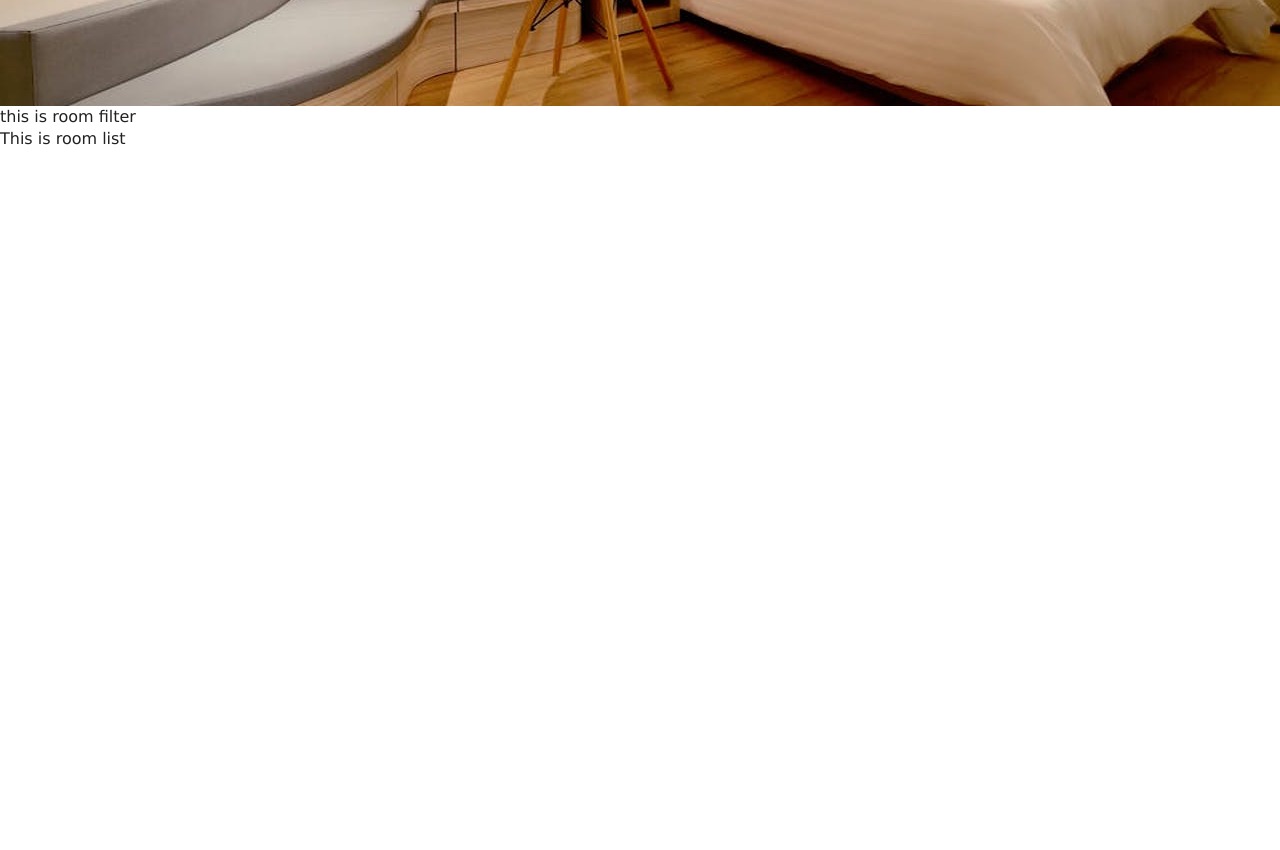
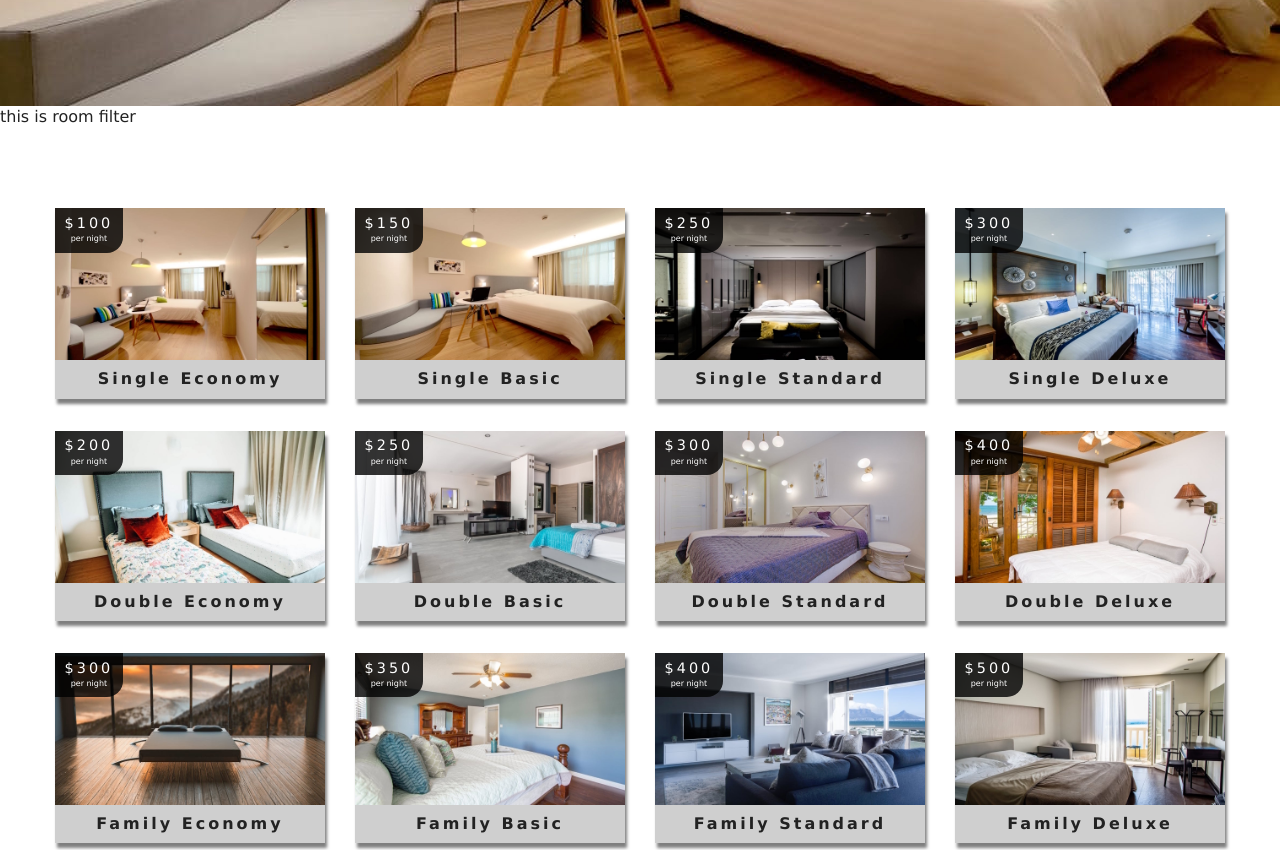
Before and after one commit to yoniakabecky/hotel-reservation-site, a React (Create React App) app: page /rooms in a window 1280 px wide. Shown: the part 440-1290 px from the top of the page. Before the commit the page ends 800 px from the top, so only its background shows below. Built offline with nearby package versions, Linux system fonts and the light colour scheme.

Commit message:
Room List

```diff
--- a/src/App.css
+++ b/src/App.css
@@ -437,11 +437,11 @@
 }
 /* end of single room*/
 
-/* roomlist */
-.roomslist {
+/* rooms list */
+.roomsList {
   padding: 5rem 0;
 }
-.roomslist-center {
+.roomsList-center {
   width: 80vw;
   margin: 0 auto;
   display: grid;
@@ -450,17 +450,17 @@
   grid-column-gap: 30px;
 }
 @media screen and (min-width: 776px) {
-  .roomslist-center {
+  .roomsList-center {
     width: 90vw;
   }
 }
 @media screen and (min-width: 992px) {
-  .roomslist-center {
+  .roomsList-center {
     width: 95vw;
     max-width: 1170px;
   }
 }
-/* end of roomlist */
+/* end of roomsList */
 
 /*  rooms filter*/
 .filter-container {
--- a/src/components/RoomList.js
+++ b/src/components/RoomList.js
@@ -1,16 +1,29 @@
 import React from 'react';
 import PropTypes from 'prop-types';
+import Room from '../components/Room';
 
-const RoomList = props => {
+const RoomList = ({ rooms }) => {
+  if (rooms.length === 0) {
+    return (
+      <div className="empty-search">
+        <h3>unfortunately no rooms matched your search parameters</h3>
+      </div>
+    );
+  }
+
   return (
-    <div>
-      This is room list
-    </div>
+    <section className="roomsList">
+      <div className="roomsList-center">
+        {rooms.map(room => {
+          return <Room key={room.id} room={room} />;
+        })}
+      </div>
+    </section>
   );
 }
 
 RoomList.propTypes = {
-
+  rooms: PropTypes.array
 };
 
 export default RoomList;
```
